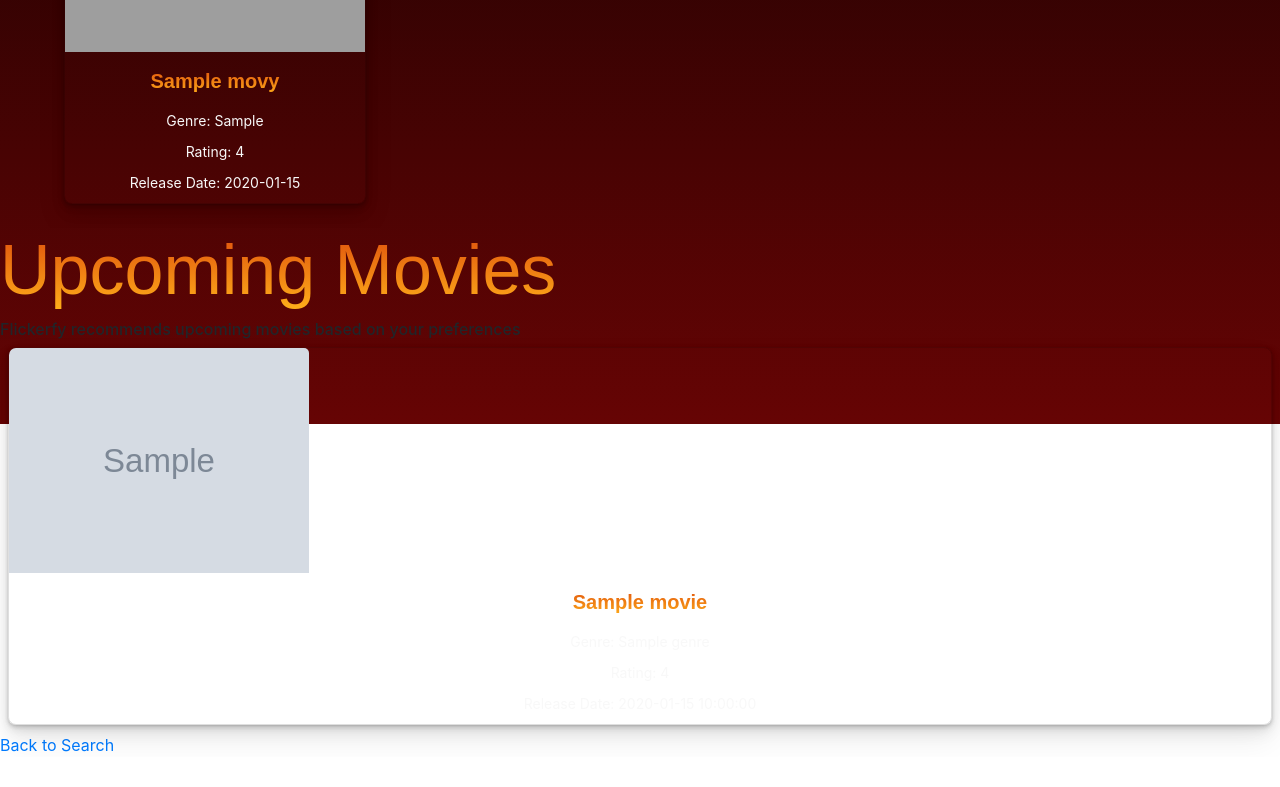
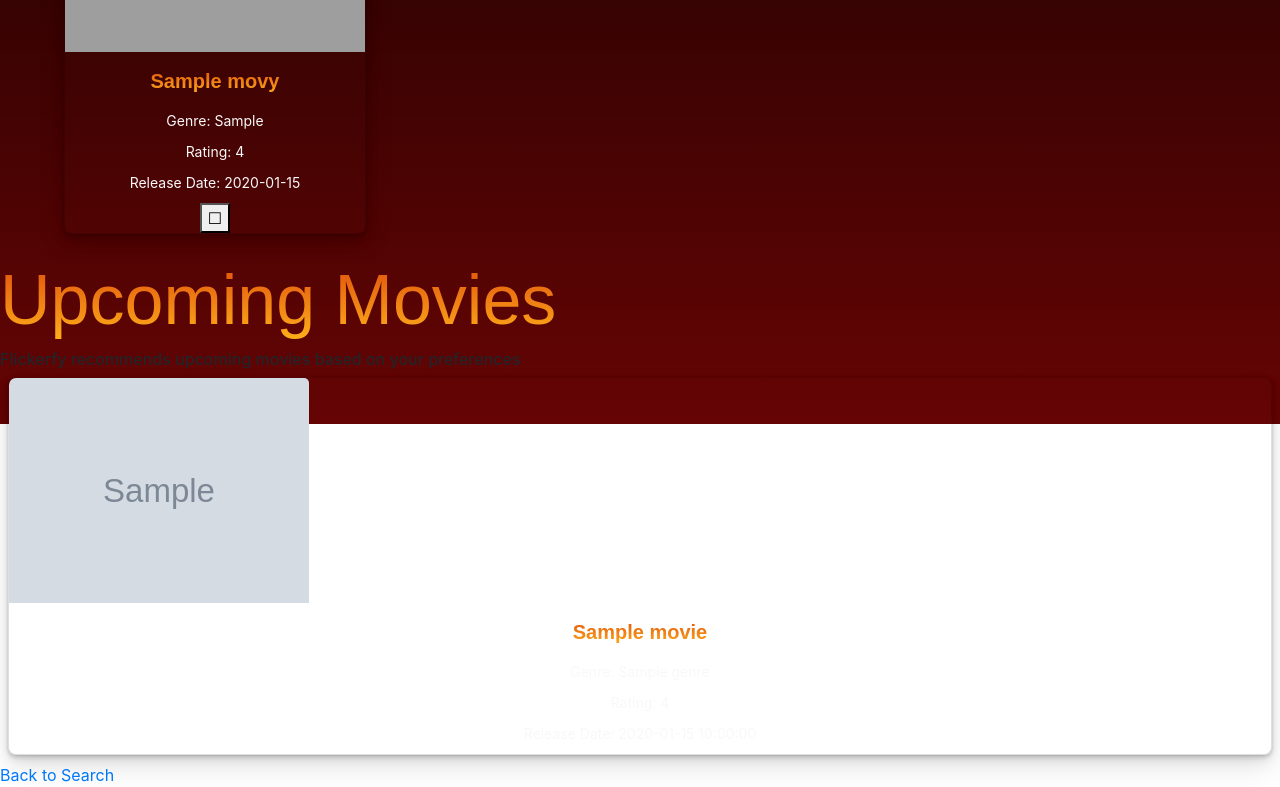
Before and after one commit to ashergarvens/Flick_Found, a Flask app: template templates/results.html in a window 1280 px wide. Shown: the part 376-1163 px from the top of the page. Before the commit the page ends 1128 px from the top, so only its background shows below. Run offline with Flask 3, Linux system fonts and the light colour scheme; tables that the repository leaves empty hold one stand-in row (values such as "Sample post"); the template is opened without the code that fills it: values that come from a table or form of the project are taken from there, most other values are stand-ins (such as "Sample title", 1, 10 or a date in 2020); grey boxes marked "Sample" are stand-in pictures; some libraries are stand-ins or nearby versions; some web fonts are replaced; grey boxes are pictures that could not be loaded.

Commit message:
reminder button added. test for functionality

```diff
--- a/flick_found/templates/results.html
+++ b/flick_found/templates/results.html
@@ -46,6 +46,22 @@
                     <div class="card-details">Genre: {{ recommendation.genre }}</div>
                     <div class="card-details">Rating: {{ recommendation.rating }}</div>
                     <div class="card-details">Release Date: {{ recommendation.release_date }}</div>
+
+                    <!-- window.location.href='{{ url_for('watchlist', movie_id=recommendation['id']) }}' -->
+                    <!-- Watchlist Button
+                    <form action="{{ url_for('watchlist') }}" id="watchlist-form" method="POST">
+                    <div class = "watchlist-button-wrapper">
+                        <input type="text" name="watchlist-hidden" id="watchlist-hidden" hidden>
+                        <button type ="button" class="card-watchlist-button" title="Add to Watchlist" onclick="this.innerHTML='&#9733;'; addToWatchlist()">&#9734;</button>
+                    </div>
+                    </form>
+                    -->
+                    <form action="{{ url_for('reminder') }}" id="reminder-form" method="POST">
+                    <div class= "reminder-button-wrapper">
+                        <input type="text" name="reminder-hidden" id="reminder-hidden" hidden>
+                        <button type ="button" class="card-reminder-button" title="Add to Calendar">&#9744;</button>
+                    </div>
+                    </form>
                 </div>
             {% endfor %}
         </div>
```
